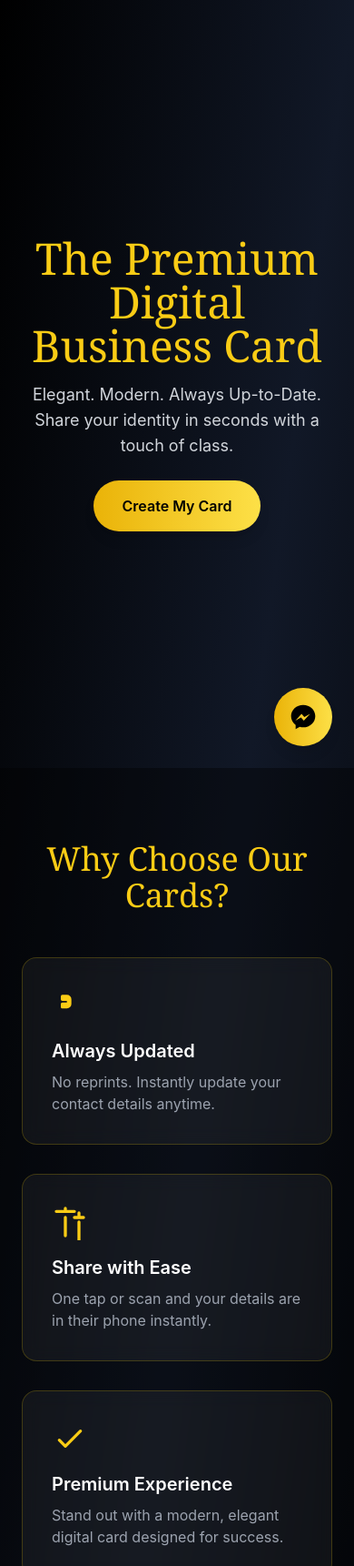
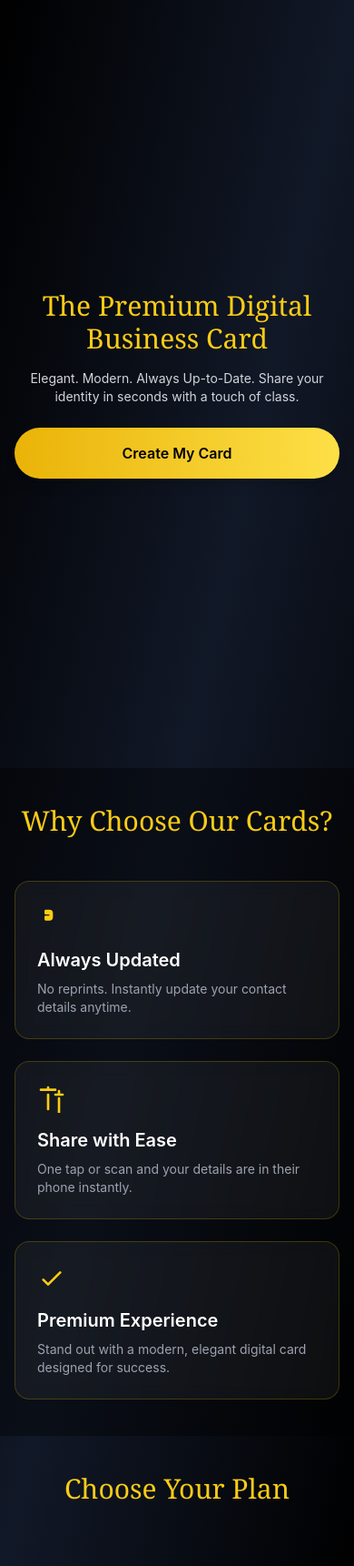
Before and after one commit to kblpunay/digital-business-card, a plain HTML site: page docs/index.html in a window 390 px wide. Shown: the top 1721 px of the page at 91% size. Drawn offline with nearby package versions, Linux system fonts and the light colour scheme.

Commit message:
Update index.html

```diff
--- a/docs/index.html
+++ b/docs/index.html
@@ -13,74 +13,49 @@
       background: rgba(255, 255, 255, 0.05);
       backdrop-filter: blur(10px);
       border: 1px solid rgba(255, 215, 0, 0.2);
+      transition: transform 0.3s, box-shadow 0.3s;
     }
   </style>
 </head>
 <body class="bg-gradient-to-br from-black via-gray-900 to-black text-white">
+
   <!-- Hero Section -->
-  <section class="min-h-screen flex flex-col justify-center items-center text-center px-6">
-    <h1 class="text-5xl md:text-6xl font-serif text-yellow-400 mb-4">The Premium Digital Business Card</h1>
-    <p class="text-gray-300 text-lg md:text-xl max-w-2xl mb-6">Elegant. Modern. Always Up-to-Date. Share your identity in seconds with a touch of class.</p>
-    <a href="#pricing" class="px-8 py-4 rounded-full bg-gradient-to-r from-yellow-500 to-yellow-300 text-black font-semibold shadow-lg hover:shadow-yellow-500/50 transition">Create My Card</a>
+  <section class="min-h-screen flex flex-col justify-center items-center text-center px-4 sm:px-6">
+    <h1 class="text-3xl sm:text-4xl md:text-6xl font-serif text-yellow-400 mb-4">The Premium Digital Business Card</h1>
+    <p class="text-sm sm:text-lg md:text-xl text-gray-300 max-w-2xl mb-6">Elegant. Modern. Always Up-to-Date. Share your identity in seconds with a touch of class.</p>
+    <a href="#pricing" class="w-full sm:w-auto px-8 py-4 rounded-full bg-gradient-to-r from-yellow-500 to-yellow-300 text-black font-semibold shadow-lg hover:shadow-yellow-500/50 transition">Create My Card</a>
   </section>
 
   <!-- Features Section -->
-  <section class="py-20 px-6 bg-black/40">
-    <h2 class="text-4xl font-serif text-center text-yellow-400 mb-12">Why Choose Our Cards?</h2>
-    <div class="grid md:grid-cols-3 gap-8 max-w-6xl mx-auto">
-      <div class="glass-card p-8 rounded-2xl hover:scale-105 hover:shadow-yellow-500/40 transition">
-        <svg xmlns="http://www.w3.org/2000/svg" class="h-10 w-10 text-yellow-400 mb-4" fill="none" viewBox="0 0 24 24" stroke="currentColor"><path stroke-linecap="round" stroke-linejoin="round" stroke-width="2" d="M12 11c0 1.104-.896 2-2 2H7v-2h3c.552 0 1-.448 1-1V9c0-.552-.448-1-1-1H7V6h3c1.104 0 2 .896 2 2v3z"/></svg>
+  <section class="py-10 sm:py-20 px-4 sm:px-6 bg-black/40">
+    <h2 class="text-3xl sm:text-4xl md:text-4xl font-serif text-center text-yellow-400 mb-12">Why Choose Our Cards?</h2>
+    <div class="grid grid-cols-1 md:grid-cols-3 gap-6 sm:gap-8 max-w-6xl mx-auto">
+      <div class="glass-card p-6 sm:p-8 rounded-2xl hover:scale-105 hover:shadow-yellow-500/40">
+        <svg xmlns="http://www.w3.org/2000/svg" class="h-8 w-8 sm:h-10 sm:w-10 text-yellow-400 mb-4" fill="none" viewBox="0 0 24 24" stroke="currentColor">
+          <path stroke-linecap="round" stroke-linejoin="round" stroke-width="2" d="M12 11c0 1.104-.896 2-2 2H7v-2h3c.552 0 1-.448 1-1V9c0-.552-.448-1-1-1H7V6h3c1.104 0 2 .896 2 2v3z"/>
+        </svg>
         <h3 class="text-xl font-semibold mb-2">Always Updated</h3>
-        <p class="text-gray-400">No reprints. Instantly update your contact details anytime.</p>
+        <p class="text-gray-400 text-sm sm:text-base">No reprints. Instantly update your contact details anytime.</p>
       </div>
-      <div class="glass-card p-8 rounded-2xl hover:scale-105 hover:shadow-yellow-500/40 transition">
-        <svg xmlns="http://www.w3.org/2000/svg" class="h-10 w-10 text-yellow-400 mb-4" fill="none" viewBox="0 0 24 24" stroke="currentColor"><path stroke-linecap="round" stroke-linejoin="round" stroke-width="2" d="M3 5h12M9 3v2m0 4v12m6-12h6m-3-3v2m0 4v12"/></svg>
+      <div class="glass-card p-6 sm:p-8 rounded-2xl hover:scale-105 hover:shadow-yellow-500/40">
+        <svg xmlns="http://www.w3.org/2000/svg" class="h-8 w-8 sm:h-10 sm:w-10 text-yellow-400 mb-4" fill="none" viewBox="0 0 24 24" stroke="currentColor">
+          <path stroke-linecap="round" stroke-linejoin="round" stroke-width="2" d="M3 5h12M9 3v2m0 4v12m6-12h6m-3-3v2m0 4v12"/>
+        </svg>
         <h3 class="text-xl font-semibold mb-2">Share with Ease</h3>
-        <p class="text-gray-400">One tap or scan and your details are in their phone instantly.</p>
+        <p class="text-gray-400 text-sm sm:text-base">One tap or scan and your details are in their phone instantly.</p>
       </div>
-      <div class="glass-card p-8 rounded-2xl hover:scale-105 hover:shadow-yellow-500/40 transition">
-        <svg xmlns="http://www.w3.org/2000/svg" class="h-10 w-10 text-yellow-400 mb-4" fill="none" viewBox="0 0 24 24" stroke="currentColor"><path stroke-linecap="round" stroke-linejoin="round" stroke-width="2" d="M5 13l4 4L19 7"/></svg>
+      <div class="glass-card p-6 sm:p-8 rounded-2xl hover:scale-105 hover:shadow-yellow-500/40">
+        <svg xmlns="http://www.w3.org/2000/svg" class="h-8 w-8 sm:h-10 sm:w-10 text-yellow-400 mb-4" fill="none" viewBox="0 0 24 24" stroke="currentColor">
+          <path stroke-linecap="round" stroke-linejoin="round" stroke-width="2" d="M5 13l4 4L19 7"/>
+        </svg>
         <h3 class="text-xl font-semibold mb-2">Premium Experience</h3>
-        <p class="text-gray-400">Stand out with a modern, elegant digital card designed for success.</p>
+        <p class="text-gray-400 text-sm sm:text-base">Stand out with a modern, elegant digital card designed for success.</p>
       </div>
     </div>
   </section>
 
   <!-- Pricing Section -->
-  <section id="pricing" class="py-20 px-6">
-    <h2 class="text-4xl font-serif text-center text-yellow-400 mb-12">Choose Your Plan</h2>
-    <div class="grid md:grid-cols-2 gap-8 max-w-4xl mx-auto">
-      <div class="glass-card p-8 rounded-2xl text-center">
-        <h3 class="text-2xl font-semibold text-yellow-300 mb-4">Starter</h3>
-        <p class="text-4xl font-bold mb-4">₱1,499</p>
-        <ul class="text-gray-400 mb-6 space-y-2">
-          <li>✔ 1 Digital Business Card</li>
-          <li>✔ QR Code Included</li>
-          <li>✔ Free Hosting (1 Year)</li>
-        </ul>
-        <a href="#" class="px-6 py-3 rounded-full bg-gradient-to-r from-yellow-500 to-yellow-300 text-black font-semibold shadow-lg hover:shadow-yellow-500/50 transition">Get Started</a>
-      </div>
-      <div class="glass-card p-8 rounded-2xl text-center border-2 border-yellow-400">
-        <h3 class="text-2xl font-semibold text-yellow-300 mb-4">Pro (Most Popular)</h3>
-        <p class="text-4xl font-bold mb-4">₱3,499</p>
-        <ul class="text-gray-400 mb-6 space-y-2">
-          <li>✔ All Starter Features</li>
-          <li>✔ Personal Domain</li>
-          <li>✔ Analytics + Priority Support</li>
-        </ul>
-        <a href="#" class="px-6 py-3 rounded-full bg-gradient-to-r from-yellow-500 to-yellow-300 text-black font-semibold shadow-lg hover:shadow-yellow-500/50 transition">Upgrade Now</a>
-      </div>
-    </div>
-  </section>
-
-  <!-- Footer -->
-  <footer class="py-10 text-center text-gray-500 border-t border-yellow-500/20">
-    <p>&copy; 2025 Premium Digital Cards. All Rights Reserved.</p>
-  </footer>
-
-  <!-- Floating Messenger Button -->
-  <a href="https://m.me/yourfacebookusername" target="_blank" class="fixed bottom-6 right-6 bg-gradient-to-r from-yellow-500 to-yellow-300 p-4 rounded-full shadow-lg hover:shadow-yellow-400/50 transition">
-    <svg xmlns="http://www.w3.org/2000/svg" class="h-8 w-8 text-black" fill="currentColor" viewBox="0 0 24 24"><path d="M12 2C6.486 2 2 6.019 2 11.288c0 2.894 1.445 5.488 3.773 7.232V22l3.438-1.889c.885.246 1.828.38 2.789.38 5.514 0 10-4.019 10-9.288S17.514 2 12 2zm.538 12.936l-2.316-2.478-4.709 2.478 5.167-5.478 2.316 2.478 4.709-2.478-5.167 5.478z"/></svg>
-  </a>
-</body>
-</html>
+  <section id="pricing" class="py-10 sm:py-20 px-4 sm:px-6">
+    <h2 class="text-3xl sm:text-4xl md:text-4xl font-serif text-center text-yellow-400 mb-12">Choose Your Plan</h2>
+    <div class="grid grid-cols-1 md:grid-cols-2 gap-6 sm:gap-8 max-w-4xl mx-auto">
+      <div c
```
